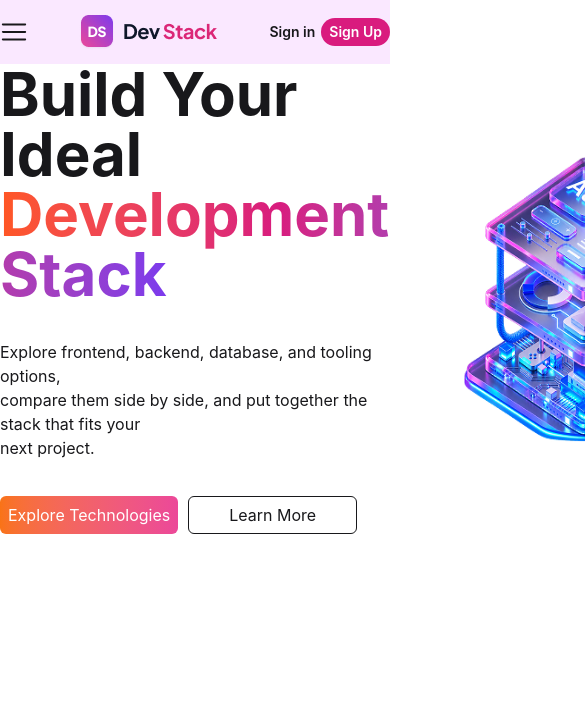
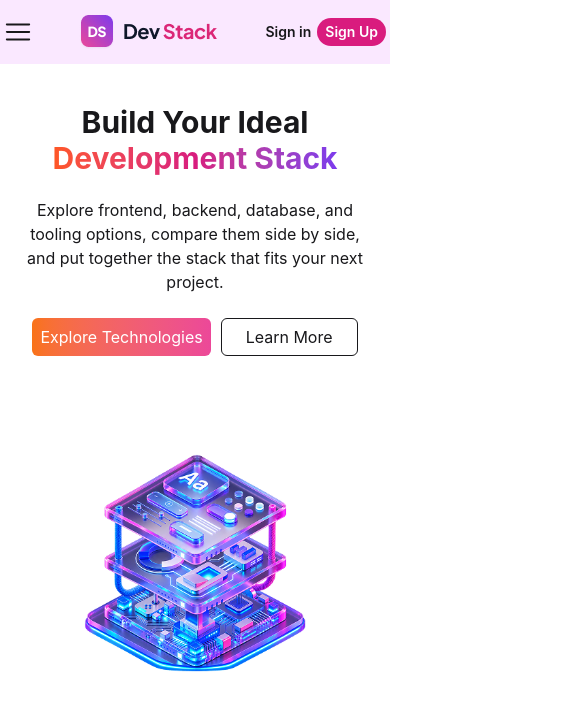
Before and after one commit to anasezhar9306-arch/dev-stack-project-, a React (Vite) app: page / in a window 390 px wide. Shown: the top 710 px of the page, 585 px wide, since content can reach past the window. Built offline with nearby package versions, Linux system fonts and the light colour scheme.

Commit message:
Complete responsive Banner

```diff
--- a/src/Components/Banner.tsx
+++ b/src/Components/Banner.tsx
@@ -1,65 +1,40 @@
 import BannerIMG from '../assets/banner-stack.png'
 const Banner = () => {
     return (
-        <div className='flex justify-between max-w-6xl mx-auto'>
 
-            <div className='flex flex-col justify-center gap-9'>
+        <div className='bg-white flex flex-col md:flex-row justify-between items-center px-4 max-w-6xl mx-auto gap-7 md:gap-11 mt-10 md:mt-4'>
+
+
+            <div className='flex flex-col justify-center items-center md:items-start w-full md:w-1/2 gap-6 md:gap-11'>
+
+
                 {/* Banner Text */}
+                <div className='flex flex-col gap-y-5 text-center md:text-left'>
+                    <h2 className='text-3xl md:text-6xl font-bold md:mb-3'>Build Your Ideal<br />
+                        <span className='bg-linear-to-r from-[#FF5722] via-[#D81B7E] to-[#7C3AED] bg-clip-text text-transparent leading-tight'>Development Stack</span>
+                    </h2>
 
-                <h2 className='text-6xl font-bold'>Build Your Ideal<br/>
-                <span className='bg-linear-to-r from-[#FF5722] via-[#D81B7E] to-[#7C3AED] bg-clip-text text-transparent'>Development Stack</span>
-                </h2>
-
-                <p>Explore frontend, backend, database, and tooling options,<br/>
-                   compare them side by side, and put together the stack that fits your<br/>
-                   next project.</p>
+                    <p>Explore frontend, backend, database, and tooling options, compare them side by side, and put together the stack that fits your
+                        next project.</p>
+                </div>
 
                 {/* Banner Button */}
-
-                <div className='flex gap-2.5'>
+                <div className='flex gap-2.5 justify-center md:justify-start'>
 
                     <button className='rounded-md bg-linear-to-r from-[#F97316] to-[#EC4899] py-1.5 px-2 text-white'>Explore Technologies</button>
 
-                    <button className='border rounded-md py-1.5 px-10'>Learn More</button>
+                    <button className='border rounded-md py-1.5 px-6 md:px-10'>Learn More</button>
 
                 </div>
 
             </div>
 
             {/* Banner IMG */}
-            <img src={BannerIMG} alt="Banner img" />
+            <div className='w-full max-w-md md:max-w-lg flex justify-center md:justify-end'>
+                <img src={BannerIMG} alt="Banner img" className='max-w-md md:max-w-xl w-full' />
+            </div>
         </div>
     );
 };
 
 export default Banner;
-
-
-        // <div className='flex justify-between max-w-6xl mx-auto'>
-
-        //     <div className='flex flex-col justify-center gap-9'>
-        //         {/* Banner Text */}
-
-        //         <h2 className='text-6xl font-bold'>Build Your Ideal<br/>
-        //         <span className='bg-linear-to-r from-[#FF5722] via-[#D81B7E] to-[#7C3AED] bg-clip-text text-transparent'>Development Stack</span>
-        //         </h2>
-
-        //         <p>Explore frontend, backend, database, and tooling options,<br/>
-        //            compare them side by side, and put together the stack that fits your<br/>
-        //            next project.</p>
-
-        //         {/* Banner Button */}
-
-        //         <div className='flex gap-2.5'>
-
-        //             <button className='rounded-md bg-linear-to-r from-[#F97316] to-[#EC4899] py-1.5 px-2 text-white'>Explore Technologies</button>
-
-        //             <button className='border rounded-md py-1.5 px-10'>Learn More</button>
-
-        //         </div>
-
-        //     </div>
-
-        //     {/* Banner IMG */}
-        //     <img src={BannerIMG} alt="Banner img" />
-        // </div>
--- a/src/Components/Nav.tsx
+++ b/src/Components/Nav.tsx
@@ -3,7 +3,7 @@ import Logo from '../assets/logo-text.png'
 
 const Nav = () => {
     return (
-        <div className='sticky top-0 z-50 bg-fuchsia-100 py-1.5'>
+        <div className='sticky top-0 z-50 bg-fuchsia-100 py-1.5 px-1'>
             <div className='flex justify-between items-center max-w-6xl mx-auto mt-1 md:mt-1.5 mb-1'>
 
                 <RxHamburgerMenu className='block md:hidden w-7 h-11' />
```
Lines whose indentation alone changed are shown as unchanged.
